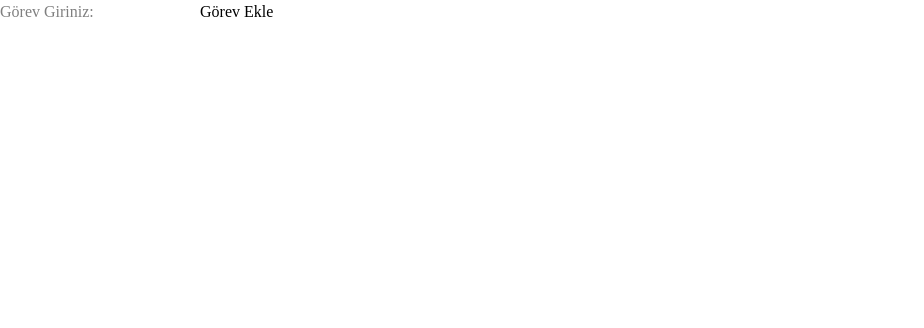
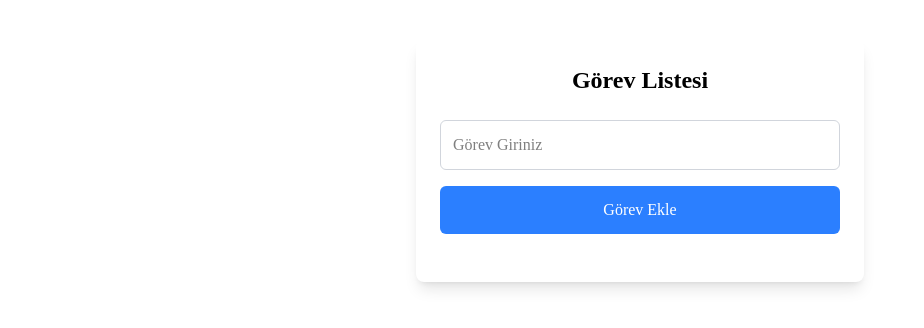
Before and after one commit to Arcadia-0/develop, a React (Vite) app: page /project4 in a window 1280 px wide. Shown: the top 328 px of the page, without its empty margins (0-924 px from the left). Built offline with nearby package versions, Linux system fonts and the light colour scheme.

Commit message:
added some css

```diff
--- a/src/components/TodoList/TodoList.jsx
+++ b/src/components/TodoList/TodoList.jsx
@@ -1,50 +1,58 @@
 import { useState } from "react";
 
-
 const TodoList = () => {
-const [values,setValues] = useState("");
+  const [values, setValues] = useState("");
   const [tasks, setTasks] = useState([]);
 
   const handleTaskAdd = () => {
-    setTasks([...tasks,values]);
-    setValues("");
+    if (values.trim() !== "") {
+      setTasks([...tasks, values]);
+      setValues("");
+    }
   }
 
   const handleTaskDelete = (index) => {
-    const newTasks = tasks.filter((gorev,gorevIndex)=> gorevIndex !== index);
-    setTasks(newTasks)
+    const newTasks = tasks.filter((task, taskIndex) => taskIndex !== index);
+    setTasks(newTasks);
   }
 
   const handleChange = (e) => {
-    setValues(e.target.value)
-
+    setValues(e.target.value);
   }
 
+  return (
+    <div className="max-w-md mx-auto mt-10 p-6 bg-white shadow-lg rounded-lg">
+      <h2 className="text-2xl font-semibold text-center mb-6">Görev Listesi</h2>
 
+      <input
+        placeholder="Görev Giriniz"
+        value={values}
+        onChange={handleChange}
+        className="w-full p-3 border border-gray-300 rounded-md mb-4 focus:outline-none focus:ring-2 focus:ring-blue-500"
+      />
 
+      <button
+        onClick={handleTaskAdd}
+        className="cursor-pointer w-full bg-blue-500 text-white p-3 rounded-md hover:bg-blue-600 transition duration-200"
+      >
+        Görev Ekle
+      </button>
 
-
-
-  return (
-    <div className='container mx-auto'>
-      <input
-      placeholder="Görev Giriniz:"
-      value={values}
-      onChange={handleChange} />
-
-     <button onClick={handleTaskAdd}>Görev Ekle</button>
-
-     <ul>
-      {tasks.map((task,index)=> {
-        return <li key={index}>
-          {task}
-          <button onClick={()=> handleTaskDelete(index)}>Sil</button>
-        </li>
-
-      })}
-     </ul>
-
-
+      <ul className="mt-6 space-y-4">
+        {tasks.map((task, index) => {
+          return (
+            <li key={index} className="flex justify-between items-center p-3 bg-gray-100 rounded-md">
+              <span className="text-gray-700">{task}</span>
+              <button
+                onClick={() => handleTaskDelete(index)}
+                className="cursor-pointer bg-red-500 text-white px-3 py-1 rounded-md hover:bg-red-600 transition duration-200"
+              >
+                Sil
+              </button>
+            </li>
+          );
+        })}
+      </ul>
     </div>
   );
 };
```
